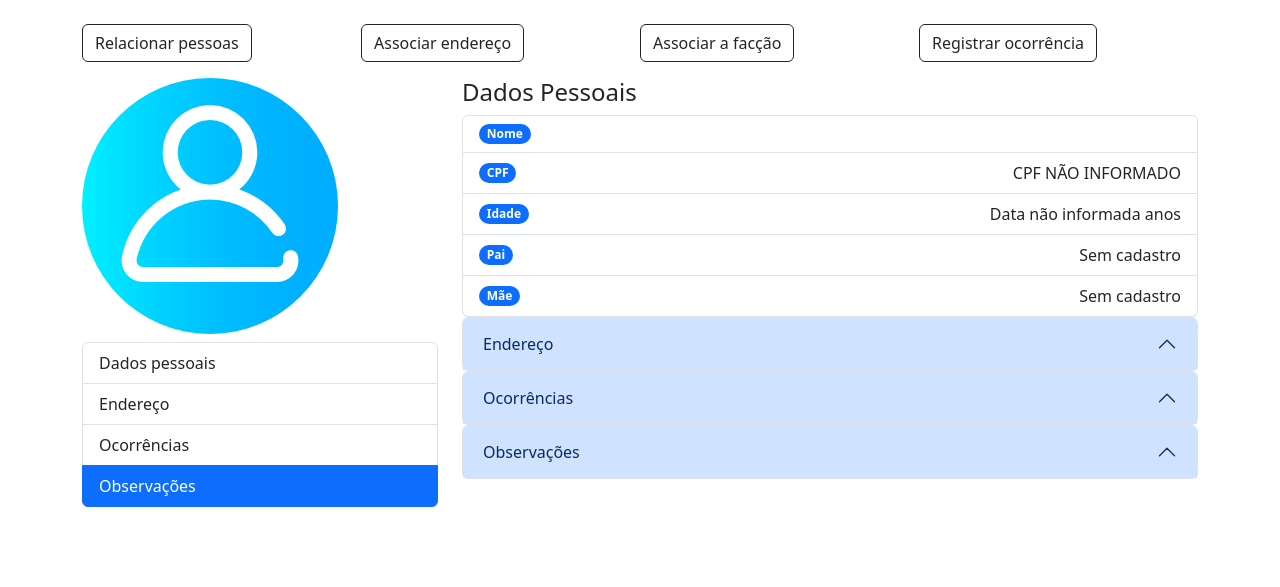
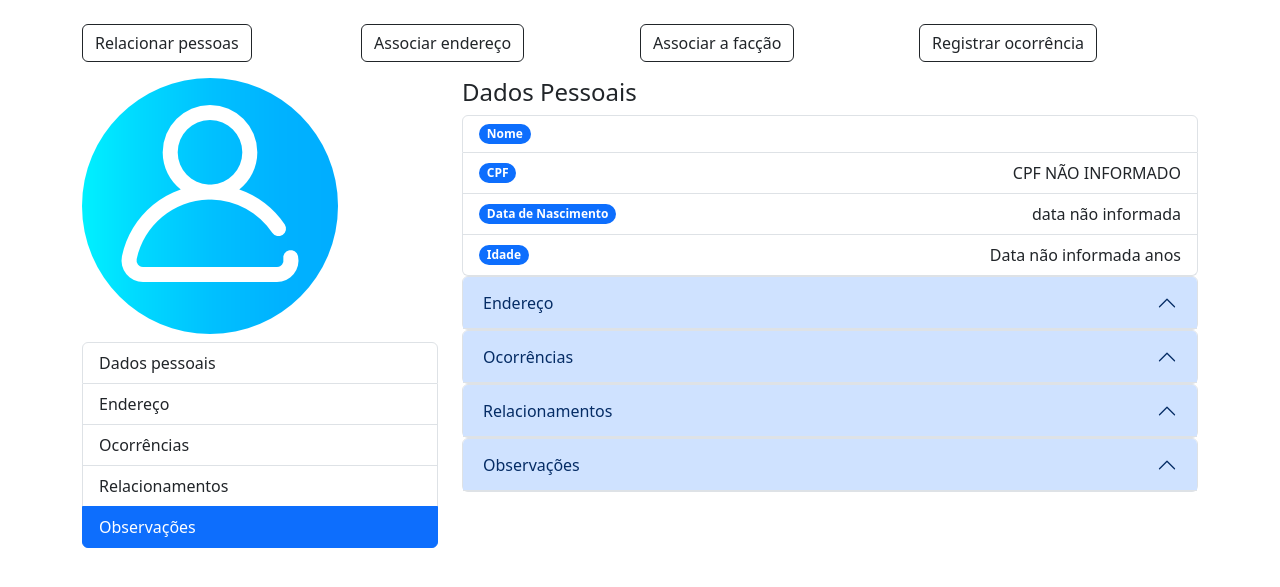
Before and after one commit to gylmonteiro/dirty_list, a Django app: template persons/templates/detail_person.html in a window 1280 px wide. Shown: the part 56-643 px from the top of the page. Run offline with Django 5.2, Linux system fonts and the light colour scheme; the template is opened without the code that fills it, so the values that code supplies are empty.

Commit message:
feat: finalizado o template de detalhes da pessoa

```diff
--- a/criminal_management/constants_choices.py
+++ b/criminal_management/constants_choices.py
@@ -1,3 +1,5 @@
+
+
 INCIDENT_TYPES = (('THEFT', 'Roubo'),
                   ('ASSAULT', 'Assalto'),
                   ('VANDALISM', 'Vandalismo'),
@@ -7,4 +9,4 @@ INCIDENT_TYPES = (('THEFT', 'Roubo'),
                   ('HARASSMENT', 'Assédio'),
                   ('DRUG_OFFENSE', 'Delito de drogas'),
                   ('DOMESTIC_VIOLENCE', 'Violência doméstica'),
-                  ('PROPERTY_DAMAGE', 'Danos à propriedade')),
+                  ('PROPERTY_DAMAGE', 'Danos à propriedade'))
--- a/criminal_management/models.py
+++ b/criminal_management/models.py
@@ -1,5 +1,6 @@
 from django.db import models
 from persons.models import Person
+from .constants_choices import INCIDENT_TYPES
 
 
 class Faction(models.Model):
@@ -13,6 +14,7 @@ class Faction(models.Model):
 
 
 class Incident(models.Model):
+    type_incident = models.CharField(max_length=100, choices=INCIDENT_TYPES, blank=True, null=True)
     title = models.CharField(max_length=255)
     location = models.CharField(max_length=100)
     reported_at = models.DateField(blank=True, null=True)
--- a/persons/templates/detail_person.html
+++ b/persons/templates/detail_person.html
@@ -62,7 +62,8 @@
             <a class="list-group-item list-group-item-action" href="#list-item-1">Dados pessoais</a>
             <a class="list-group-item list-group-item-action" href="#list-item-2">Endereço</a>
             <a class="list-group-item list-group-item-action" href="#list-item-3">Ocorrências</a>
-            <a class="list-group-item list-group-item-action" href="#list-item-4">Observações</a>
+            <a class="list-group-item list-group-item-action" href="#list-item-4">Relacionamentos</a>
+            <a class="list-group-item list-group-item-action" href="#list-item-5">Observações</a>
             </div>
         </div>
     </div>
@@ -81,25 +82,14 @@
                     {{person.cpf|default:"CPF não informado"|upper}}
                 </li>
                 <li class="list-group-item d-flex justify-content-between align-items-center">
+                    <span class="badge bg-primary rounded-pill">Data de Nascimento</span>
+                    {{person.date_birthday|date:"d/m/Y"|default:"data não informada"}}
+                </li>
+                <li class="list-group-item d-flex justify-content-between align-items-center">
                     <span class="badge bg-primary rounded-pill">Idade</span>
                     {{person.age|default:"Data não informada"}} anos
                 </li>
-                <li class="list-group-item d-flex justify-content-between align-items-center">
-                    <span class="badge bg-primary rounded-pill">Pai</span>
-                    {% if pessoa.pai %}
-                    <a href="{% url "detalhes_da_pessoa" pessoa.pai.id %}">{{pessoa.pai.nome|upper}}</a>
-                    {% else %}
-                    Sem cadastro
-                    {% endif %}
-                </li>
-                <li class="list-group-item d-flex justify-content-between align-items-center">
-                    <span class="badge bg-primary rounded-pill">Mãe</span>
-                    {% if pessoa.mae %}
-                    <a href="{% url "detalhes_da_pessoa" pk=pessoa.mae.id %}">{{pessoa.mae.nome|upper}}</a>
-                    {% else %}
-                    Sem cadastro
-                    {% endif %}
-                </li>
+
             </ul>
 
             {% comment %} Acordion para endereço {% endcomment %}
@@ -118,7 +108,6 @@
                                     <span class="badge bg-primary rounded-pill">Rua</span>
                                     {{ person.address.street|upper }}
                                 </li>
-                                <!-- Outros campos de endereço aqui -->
                                 <li class="list-group-item d-flex justify-content-between align-items-center">
                                     <span class="badge bg-primary rounded-pill">Cidade</span>
                                     {{person.address.city|upper}}
@@ -143,7 +132,10 @@
                                     <span class="badge bg-primary rounded-pill">Coordenadas</span>
                                     {{person.address.coordenadas|upper}}
                                 </li>
+                            {% else %}
+                            Sem endereço vinculado
                             {% endif %}
+
                         </ul>
                     </div>
                 </div>
@@ -163,8 +155,33 @@
                     <ul class="list-group">
                         {% for incident in person.incident.all  %}
                         <li class="list-group-item d-flex justify-content-between align-items-center">
-                            <span class="badge bg-primary rounded-pill">Rua</span>
+                            <span class="badge bg-primary rounded-pill">{{incident.get_type_incident_display}}</span>
                             {{ incident.title|upper }}
+                        </li>
+                        {% endfor %}
+                            <!-- Outros campos de endereço aqui -->
+                    </ul>
+                </div>
+            </div>
+        </div>
+    </div>
+
+    {% comment %} Relações {% endcomment %}
+
+    <div class="accordion" id="accordionRelation">
+        <div class="accordion-item">
+            <h2 class="accordion-header" id="headingTree" >
+                <button id="list-item-4" class="accordion-button" type="button" data-bs-toggle="collapse" data-bs-target="#collapseTree" aria-expanded="true" aria-controls="collapseTwo">
+                    Relacionamentos
+                </button>
+            </h2>
+            <div id="collapseTree" class="accordion-collapse collapse" aria-labelledby="headingTwo" data-bs-parent="#accordionRelation">
+                <div class="accordion-body">
+                    <ul class="list-group">
+                        {% for relation in person.person_relations.all  %}
+                        <li class="list-group-item d-flex justify-content-between align-items-center">
+                            <span class="badge bg-primary rounded-pill">{{relation.get_type_relation_display}}</span>
+                            {{ relation.person.name|upper }}
                         </li>
                         {% endfor %}
                             <!-- Outros campos de endereço aqui -->
@@ -177,12 +194,12 @@
         {% comment %} Acordion para Observações {% endcomment %}
     <div class="accordion" id="accordionComment">
         <div class="accordion-item">
-            <h2 class="accordion-header" id="headingTree" >
-                <button id="list-item-4" class="accordion-button" type="button" data-bs-toggle="collapse" data-bs-target="#collapseTree" aria-expanded="true" aria-controls="collapseTwo">
+            <h2 class="accordion-header" id="headingFour" >
+                <button id="list-item-5" class="accordion-button" type="button" data-bs-toggle="collapse" data-bs-target="#collapseFour" aria-expanded="true" aria-controls="collapseFour">
                     Observações
                 </button>
             </h2>
-            <div id="collapseTree" class="accordion-collapse collapse" aria-labelledby="headingTree" data-bs-parent="#accordionComment">
+            <div id="collapseFour" class="accordion-collapse collapse" aria-labelledby="headingTree" data-bs-parent="#accordionComment">
                 <div class="accordion-body">
                     <ul class="list-group">
                         <li class="list-group-item d-flex justify-content-between align-items-center">
```
Also changed, not shown: criminal_management/migrations/0006_incident_type_incident.py (added).
